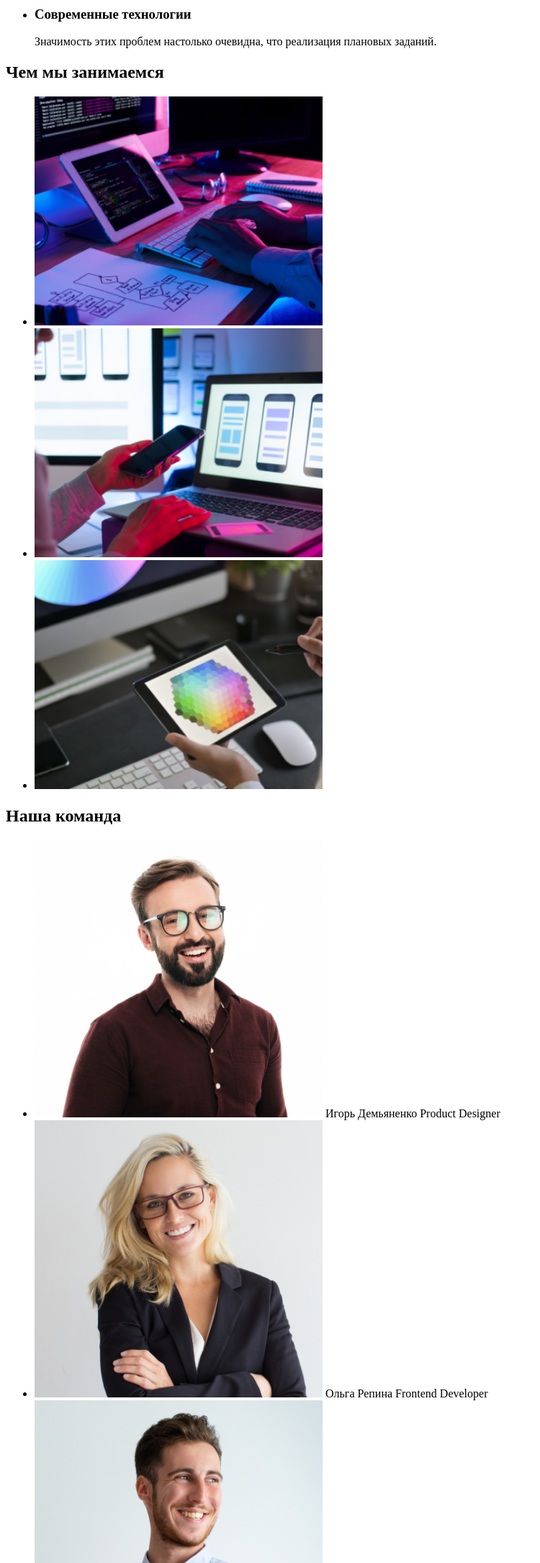
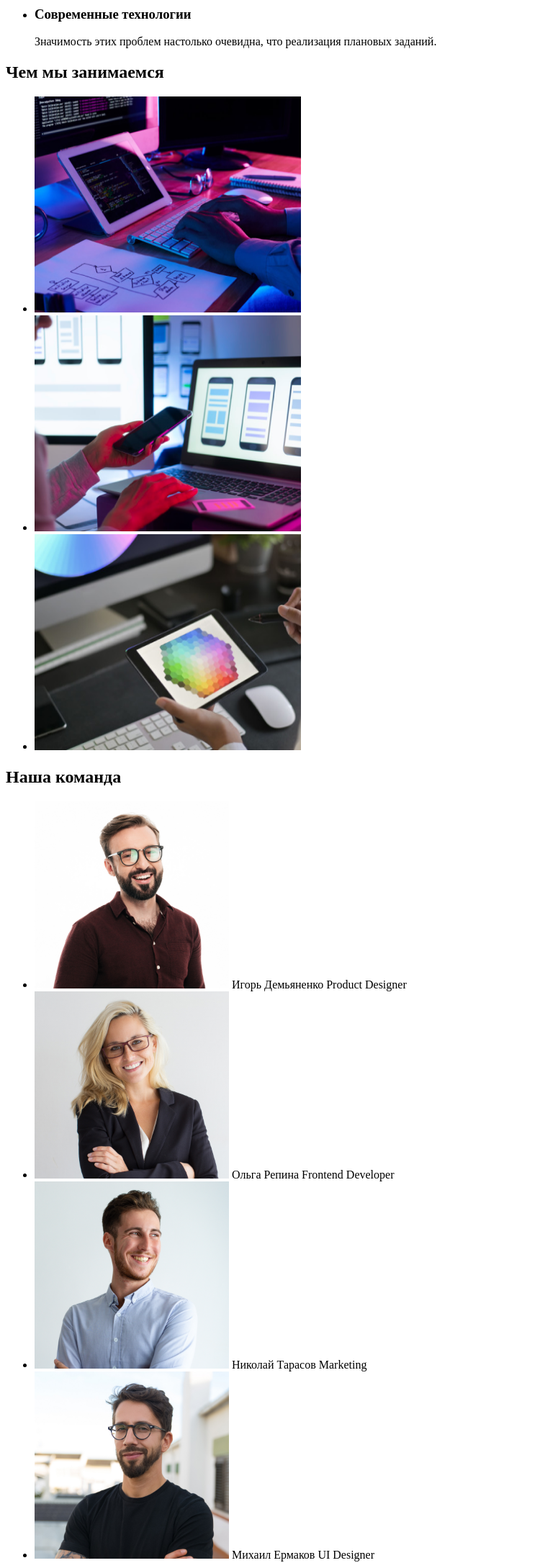
Before and after one commit to alpnch/goit-markup-hw-01, a plain HTML site: page index.html in a window 1280 px wide. Shown: the part 500-2671 px from the top of the page at 72% size, without its empty margins (0-750 px from the left). Drawn offline with Linux system fonts and the light colour scheme.

Commit message:
корректировка 2

```diff
--- a/index.html
+++ b/index.html
@@ -39,9 +39,9 @@
         <div>
             <h2>Чем мы занимаемся</h2>
             <ul>
-                <li><img src="images/box.png" alt="box" width="400"></li>
-                <li><img src="images/box 2.png" alt="box 2" width="400"></li>
-                <li><img src="images/box 3.png" alt="box 3" width="400"></li>
+                <li><img src="images/box.png" alt="box" width="370" height="300"></li>
+                <li><img src="images/box 2.png" alt="box 2" width="370" height="300"></li>
+                <li><img src="images/box 3.png" alt="box 3" width="370" height="300"></li>
             </ul>
         </div>
         <!--Section our team-->
@@ -49,22 +49,22 @@
             <h2>Наша команда</h2>
             <ul>
                 <li>
-                    <img src="images/Igor.jpg" alt="Igor" width="400">
+                    <img src="images/Igor.jpg" alt="Igor" width="270" height="260">
                     <span>Игорь Демьяненко</span>
                     <span>Product Designer</span>
                 </li>
                 <li>
-                    <img src="images/Olga.jpg" alt="Olga" width="400">
+                    <img src="images/Olga.jpg" alt="Olga" width="270" height="260">
                     <span>Ольга Репина</span>
                     <span>Frontend Developer</span>
                 </li>
                 <li>
-                    <img src="images/Nilokay.jpg" alt="Nikolay" width="400">
+                    <img src="images/Nilokay.jpg" alt="Nikolay" width="270" height="260">
                     <span>Николай Тарасов</span>
                     <span>Marketing</span>
                 </li>
                 <li>
-                    <img src="images/Mikhail.jpg" alt="Mikhail" width="400">
+                    <img src="images/Mikhail.jpg" alt="Mikhail" width="270" height="260">
                     <span>Михаил Ермаков</span>
                     <span>UI Designer</span>
                 </li>
```
